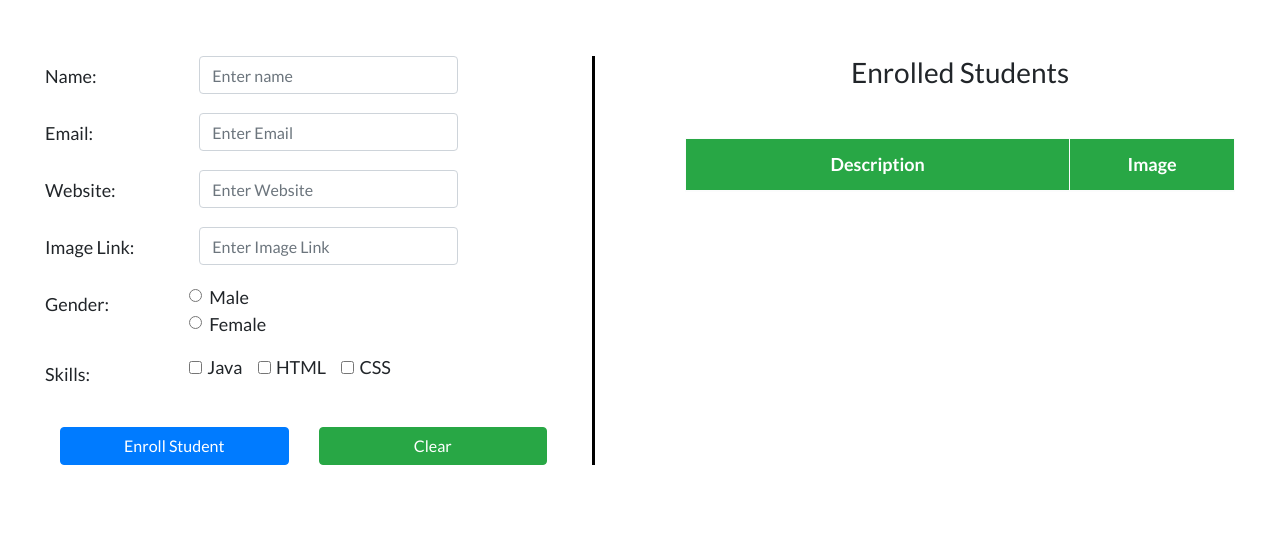
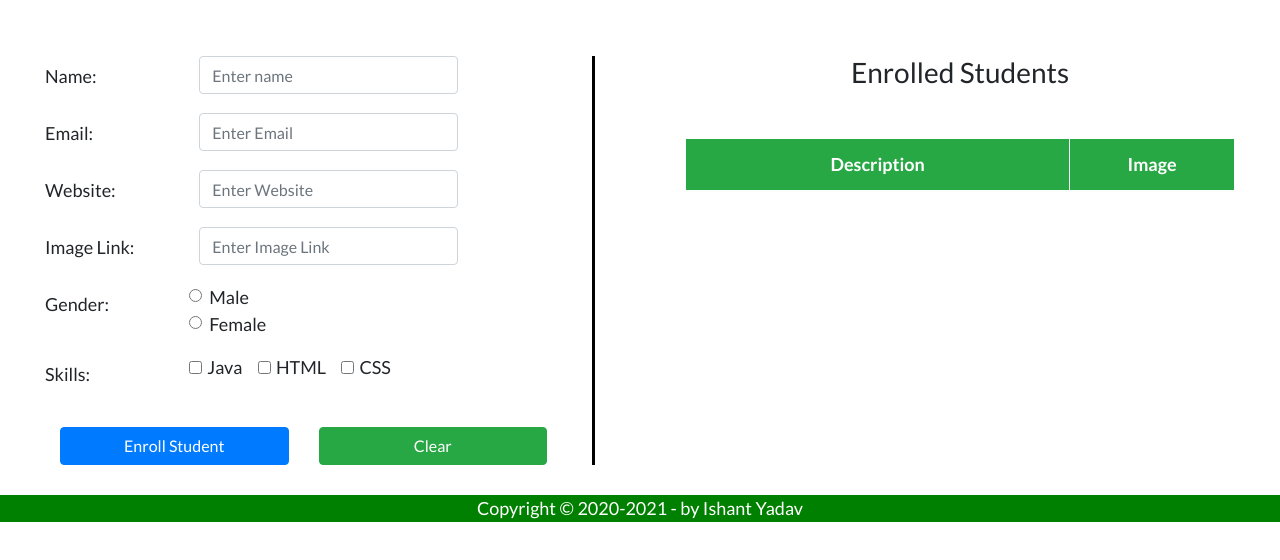
Before and after one commit to Ryuk-hash/student-enrollment-form, a plain HTML site: page index.html in a window 1280 px wide. Shown: the part 62-622 px from the top of the page. Drawn offline with nearby package versions, Linux system fonts and the light colour scheme.

Commit message:
Added footer

```diff
--- a/css/styles.css
+++ b/css/styles.css
@@ -28,6 +28,16 @@ table td {
   font-size: 80%;
 }
 
+footer {
+  left: 0;
+  bottom: 0;
+  width: 100%;
+  background-color: green;
+  color: white;
+  text-align: center;
+  margin-top: 10px;
+}
+
 /* --------------------------- TOP-HEADING --------------------------- */
 
 .left-content,
--- a/index.html
+++ b/index.html
@@ -138,6 +138,10 @@
     </div>
   </div>
 
+  <footer>
+    <p>Copyright &copy; 2020-2021 - by Ishant Yadav</p>
+  </footer>
+
   <script src=" app.js"></script>
 </body>
 
```
